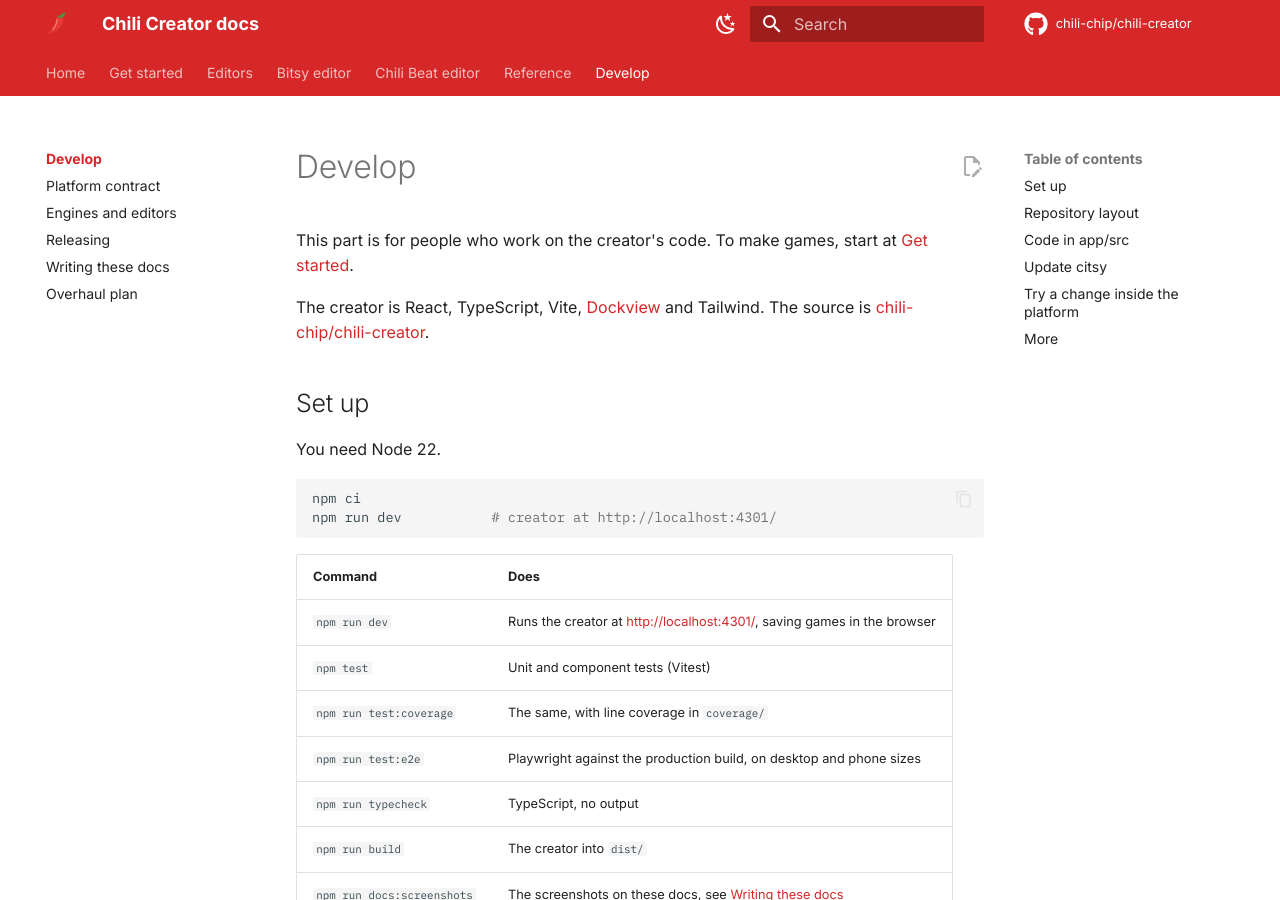
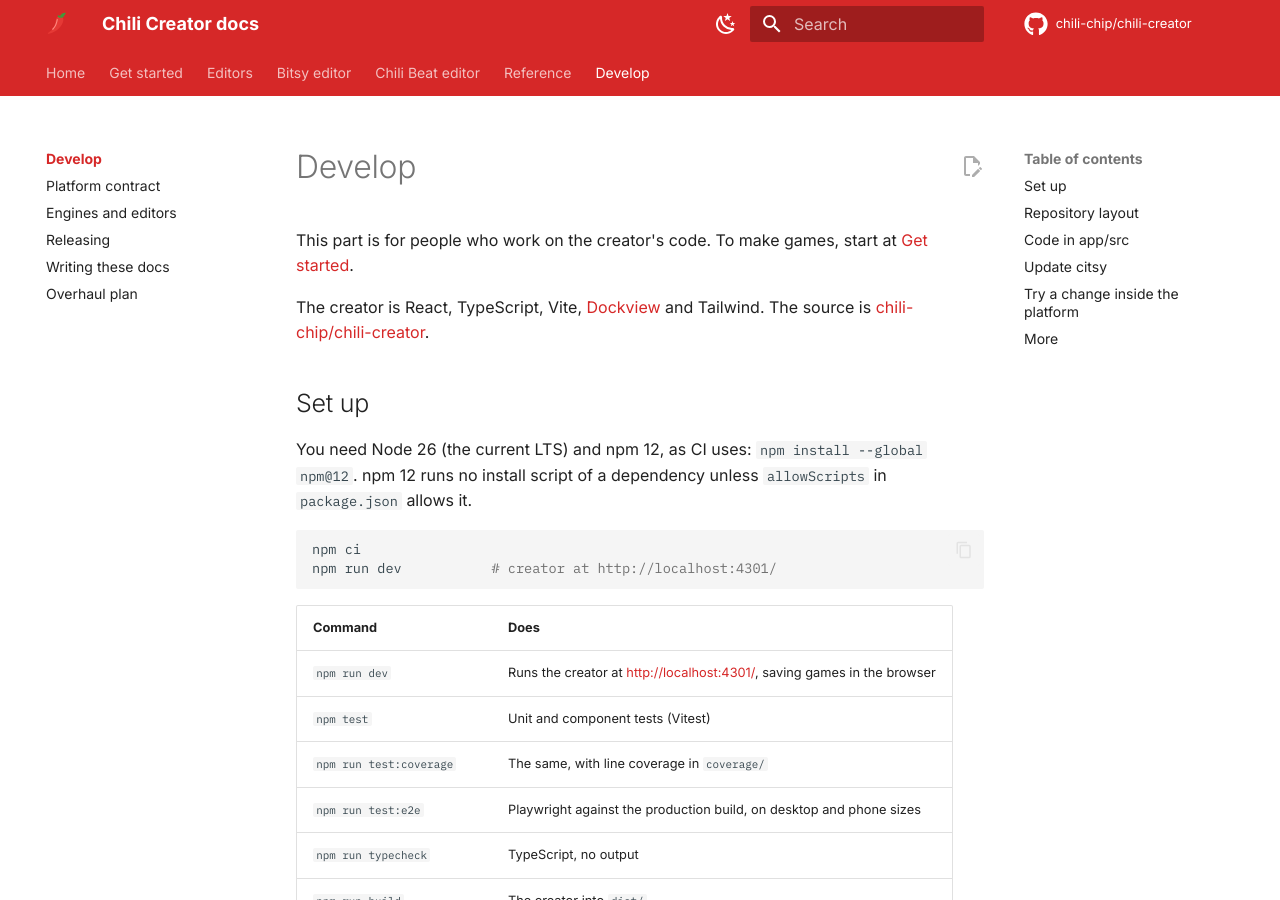
Before and after one commit to chili-chip/chili-creator, an MkDocs documentation site: the page built from docs/develop/index.md, in a window 1280 px wide and 900 px high. Built offline with MkDocs 1.6.1 and Material for MkDocs 9.7.7, drawn with Linux system fonts in a browser that asks for light colours; comment, search, counter and statistics services are not loaded.

Commit message:
CI: Node 26 LTS and npm 12, no install scripts next to the release token
Co-Authored-By: Claude Opus 5.5 <noreply@anthropic.com>
Claude-Session: https://claude.ai/code/session_013pjRSTrxXW8pyptDqFgHdf

````diff
--- a/docs/develop/index.md
+++ b/docs/develop/index.md
@@ -11,7 +11,7 @@ The creator is React, TypeScript, Vite, [Dockview](https://dockview.dev) and Tai
 
 ## Set up
 
-You need Node 22.
+You need Node 26 (the current LTS) and npm 12, as CI uses: `npm install --global npm@12`. npm 12 runs no install script of a dependency unless `allowScripts` in `package.json` allows it.
 
 ```bash
 npm ci
````
Also changed, not shown: 2 other files.
